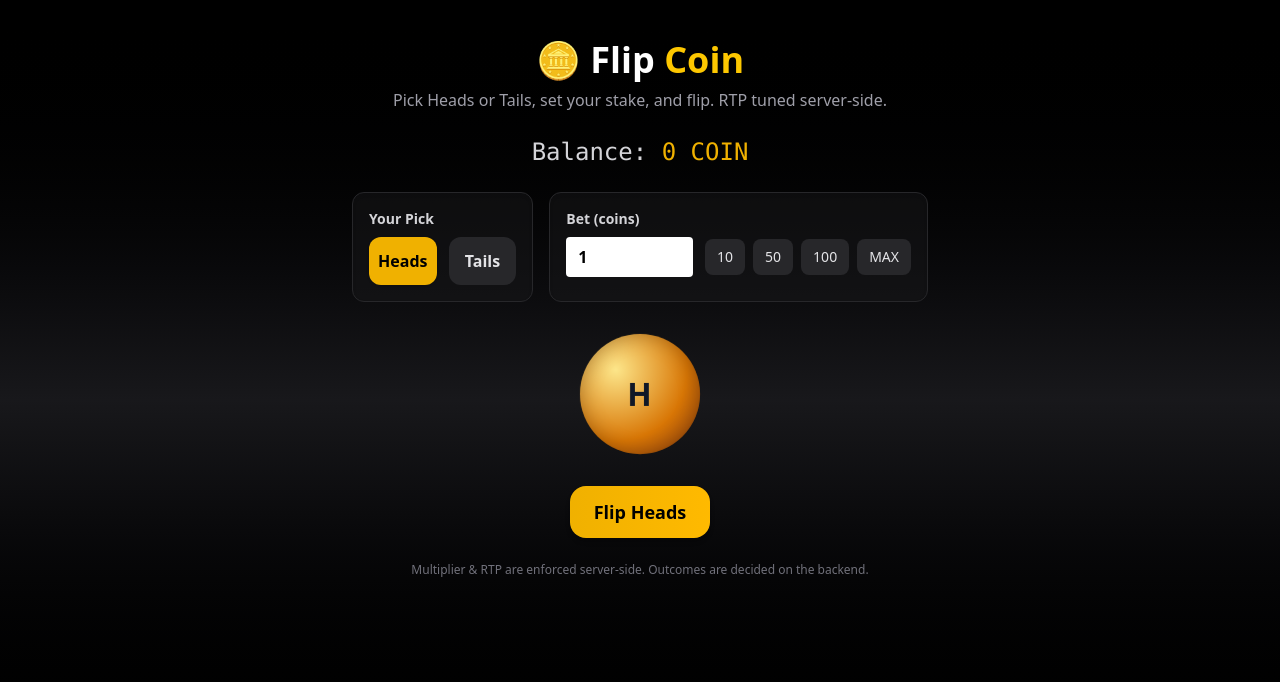
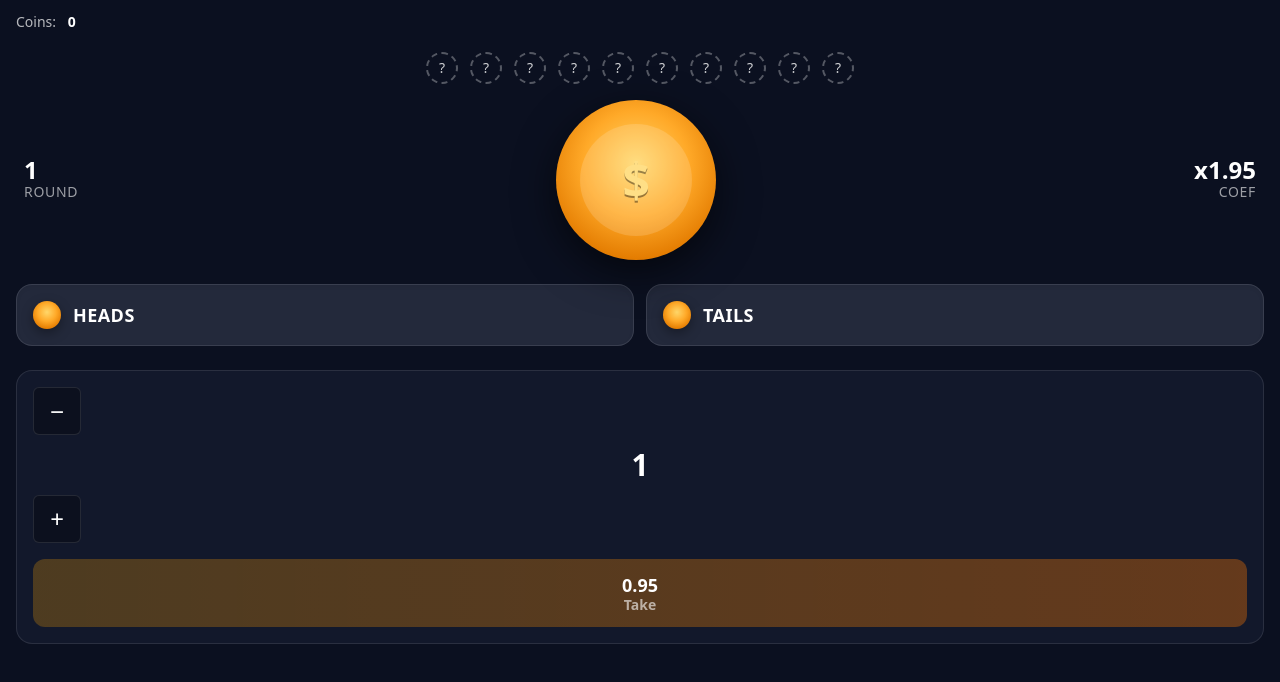
Before and after one commit to muhammadusama985/casino-telegram-app, a React (Vite) app: page /coinflip in a window 1280 px wide. Shown: the top 682 px of the page. Built offline with nearby package versions, Linux system fonts and the light colour scheme; no server answers; what @tonconnect/ui-react would draw is missing.

Commit message:
coinflip logic added

```diff
--- a/src/api.js
+++ b/src/api.js
@@ -133,9 +133,10 @@ export const games = {
   },
 
   /** Coinflip: pick 'H' or 'T' */
-  coinflip(stakeCoins, pick = "H") {
-    return this.bet({ game: "coinflip", stakeCoins, input: { pick } });
-  },
+  // new (accept optional extraInput and merge it):
+coinflip(stakeCoins, pick = "H", extraInput = {}) {
+  return this.bet({ game: "coinflip", stakeCoins, input: { pick, ...extraInput } });
+},
 
   /**
    * Dice wrapper — supports BOTH legacy and new over/under mode.
--- a/src/pages/CoinFlip.jsx
+++ b/src/pages/CoinFlip.jsx
@@ -1,101 +1,96 @@
-// src/pages/FlipCoin.jsx
-import { useEffect, useState } from "react";
-import { telegramAuth, getBalance, games } from "../api"; // same trio you use in MainLayout
+// src/pages/Coinflip.jsx
+import { useEffect, useMemo, useState } from "react";
+import { telegramAuth, getBalance, games } from "../api";
 
-// ---------- helpers ----------
-function toNum(v) {
-  if (typeof v === "number") return Number.isFinite(v) ? v : 0;
+import flipSound from "../assets/diceRoll.mp3"; // reuse
+import winSound from "../assets/win.mp3";
+import loseSound from "../assets/lose.mp3";
+
+// helpers
+const fmt = (n) =>
+  Number(n).toLocaleString(undefined, {
+    minimumFractionDigits: 0,
+    maximumFractionDigits: 2,
+  });
+function formatCoins(v) {
   const n = Number(v);
-  return Number.isFinite(n) ? n : 0;
+  if (!Number.isFinite(n)) return "0";
+  return n.toLocaleString(undefined, { minimumFractionDigits: 0, maximumFractionDigits: 2 });
 }
-const fmtCoins = (n) =>
-  Number.isFinite(Number(n)) ? Number(n).toLocaleString("en-US") : "0";
-const clampInt = (v, min, max) => {
-  const n = Math.floor(Number(v || 0));
-  if (!Number.isFinite(n)) return min;
-  return Math.max(min, Math.min(max ?? n, n));
-};
 
-export default function FlipCoin() {
-  // ---- coins managed with the EXACT logic you use in MainLayout ----
+// === Streak boost config (UI-only multiplier behavior) ===
+const STREAK_BOOST_PER_WIN = 0.05;   // +5% per consecutive win
+const TRAIL_LEN = 10;
+
+export default function Coinflip() {
+  // ----- session / balance -----
   const [coins, setCoins] = useState(0);
 
-  // ---- UI state ----
+  // ----- UI / game state -----
   const [bet, setBet] = useState(1);
-  const [pick, setPick] = useState("H"); // 'H' or 'T'
-  const [result, setResult] = useState("");
+
+  // Base coef (server multiplier). We boost visually based on streak.
+  const [baseCoef, setBaseCoef] = useState(1.95);
+
+  // Effective coef shown = baseCoef * (1 + 0.05*streak)
+  const [streak, setStreak] = useState(0);
+  const effectiveCoef = useMemo(
+    () => Number((baseCoef * (1 + STREAK_BOOST_PER_WIN * streak)).toFixed(2)),
+    [baseCoef, streak]
+  );
+
+  const [round, setRound] = useState(1);
+  const [trail, setTrail] = useState(Array(TRAIL_LEN).fill("?")); // top row bubbles
   const [flipping, setFlipping] = useState(false);
+  const [resultMsg, setResultMsg] = useState("");
 
-  // coin visual state
-  const [animating, setAnimating] = useState(false);
-  const [face, setFace] = useState("H"); // which side is facing front at rest
+  // potential profit shown in the orange "Take" bar (UI-only; uses effectiveCoef)
+  const potentialProfit = useMemo(() => {
+    const p = Math.max(0, Number(bet || 0)) * Math.max(0, effectiveCoef - 1);
+    return Math.floor(p * 100) / 100;
+  }, [bet, effectiveCoef]);
 
-  // ---------- BALANCE BOOTSTRAP (same flow as your MainLayout) ----------
+  // ---------- balance bootstrap ----------
   useEffect(() => {
     let stopPolling = () => {};
-
     (async () => {
       try {
-        // 1) Login → returns user object (u)
         const u = await telegramAuth();
-
-        // Show DB coins from login payload ONLY if provided as a finite number
-        if (Number.isFinite(Number(u?.coins))) {
-          const initial = toNum(u.coins);
-          setCoins((prev) => (initial !== prev ? initial : prev));
-        }
-
-        // 2) Confirm from backend once (now that x-user-id is set)
+        if (Number.isFinite(+u?.coins)) setCoins((c) => (+u.coins !== c ? +u.coins : c));
         try {
-          const c = await getBalance(); // returns a Number
-          if (Number.isFinite(c)) setCoins((prev) => (c !== prev ? c : prev));
-        } catch {
-          /* ignore single bad read */
-        }
-
-        // 3) Start polling ONLY AFTER login succeeded
+          const b = await getBalance();
+          if (Number.isFinite(b)) setCoins((c) => (b !== c ? b : c));
+        } catch {}
         stopPolling = (() => {
           let alive = true;
           (function tick() {
             setTimeout(async () => {
               if (!alive) return;
               try {
-                const c = await getBalance();
-                if (Number.isFinite(c)) setCoins((prev) => (c !== prev ? c : prev));
-              } catch {
-                /* ignore failed poll; do not set 0 */
-              } finally {
+                const b = await getBalance();
+                if (Number.isFinite(b)) setCoins((c) => (b !== c ? b : c));
+              } catch {} finally {
                 if (alive) tick();
               }
             }, 4000);
           })();
-          return () => {
-            alive = false;
-          };
+          return () => { alive = false; };
         })();
       } catch (e) {
-        console.error("[FlipCoin] telegramAuth failed:", e);
+        console.error("[Coinflip] telegramAuth failed:", e);
       }
     })();
+    return () => { stopPolling?.(); };
+  }, []);
 
-    return () => {
-      stopPolling?.();
-    };
-  }, []); // eslint-disable-line react-hooks/exhaustive-deps
-
-  // 🔔 Same refresh hooks as MainLayout (event + tab visibility)
   useEffect(() => {
     const refresh = async () => {
       try {
-        const c = await getBalance();
-        if (Number.isFinite(c)) setCoins((prev) => (c !== prev ? c : prev));
-      } catch {
-        /* ignore errors so we don't overwrite with 0 */
-      }
+        const b = await getBalance();
+        if (Number.isFinite(b)) setCoins((c) => (b !== c ? b : c));
+      } catch {}
     };
-    const onVisible = () => {
-      if (document.visibilityState === "visible") refresh();
-    };
+    const onVisible = () => { if (document.visibilityState === "visible") refresh(); };
     window.addEventListener("balance:refresh", refresh);
     document.addEventListener("visibilitychange", onVisible);
     return () => {
@@ -104,47 +99,59 @@ export default function FlipCoin() {
     };
   }, []);
 
-  // ---------- flip / bet ----------
-  const onFlip = async () => {
-    const stake = clampInt(bet, 1);
-    if (stake <= 0) return alert("Enter a valid bet (>= 1).");
+  // ---------- actions ----------
+  const placeBet = async (side) => {
+    if (flipping) return;
+    const stake = Math.max(1, Math.floor(Number(bet || 0)));
+    if (!Number.isFinite(stake) || stake <= 0) return alert("Enter a valid bet (>= 1).");
     if (Number(coins) < stake) return alert("Not enough coins.");
 
-    setResult("");
     setFlipping(true);
-    setAnimating(true); // start CSS animation
+    setResultMsg("");
+    try { new Audio(flipSound).play().catch(() => {}); } catch {}
 
-    const start = Date.now();
     try {
-      // Server decides outcome (RTP-aware) and updates Mongo balance
-      const res = await games.coinflip(stake, pick); // { result, payout, newBalance, details:{pick, landed, pWin, m} }
+const res = await games.coinflip(stake, side === "H" ? "H" : "T", { streak });
 
-      // ensure animation feels good (at least ~900ms)
-      const minMs = 900;
-      const elapsed = Date.now() - start;
-      if (elapsed < minMs) {
-        await new Promise((r) => setTimeout(r, minMs - elapsed));
-      }
+      // Sync base coef from engine if it reports details.m (so "default" is accurate)
+      const m = Number(res?.details?.m);
+      if (Number.isFinite(m) && m > 0) setBaseCoef(m);
 
-      // stop animation and show the actual landed side
-      const landed = res?.details?.landed === "T" ? "T" : "H";
-      setAnimating(false);
-      setFace(landed);
-
-      // Apply server truth immediately
       if (Number.isFinite(res?.newBalance)) {
         setCoins((prev) => (res.newBalance !== prev ? res.newBalance : prev));
       }
 
-      // 🔴 KEY CHANGE: decide win/lose by comparing your pick with the landed side
-      const isWin = landed === pick;
-      if (isWin) {
-        setResult(`🎉 You Win! +${res?.payout ?? 0}`);
+      // Use landed from backend to paint bubbles with 'H' or 'T'
+      const landed = (res?.details?.landed === "T") ? "T" : "H";
+
+      // advance round number
+      setRound((r) => r + 1);
+
+      if (res?.result === "win") {
+        // fill bubbles with H/T for consecutive wins
+        setTrail((prev) => {
+          const next = [landed, ...prev];
+          return next.slice(0, TRAIL_LEN);
+        });
+        // increase streak -> raises shown multiplier
+        setStreak((s) => s + 1);
+
+        const profit = Math.max(0, (res.payout ?? 0) - stake);
+        const msg = `🎉 You Win! +${fmt(profit)}`;
+        setResultMsg(msg);
+        try { new Audio(winSound).play().catch(() => {}); } catch {}
+        alert(msg);
       } else {
-        setResult(`❌ You Lose! -${stake}`);
+        // reset on loss: multiplier back to default and clear bubbles
+        setStreak(0);
+        setTrail(Array(TRAIL_LEN).fill("?"));
+
+        const msg = `❌ You Lose! -${fmt(stake)}`;
+        setResultMsg(msg);
+        try { new Audio(loseSound).play().catch(() => {}); } catch {}
+        alert(msg);
       }
 
-      // Notify the rest of the app to refresh too
       window.dispatchEvent(new Event("balance:refresh"));
     } catch (e) {
       const msg = String(e?.message || "");
@@ -157,173 +164,158 @@ export default function FlipCoin() {
     }
   };
 
-  // ---------- UI ----------
   return (
-    <div className="min-h-screen bg-gradient-to-b from-black via-zinc-900 to-black px-4 py-10 text-white">
-      {/* local styles for the coin flip */}
-      <style>{`
-        .coin-scene { perspective: 900px; }
-        .coin {
-          width: 120px; height: 120px;
-          position: relative;
-          transform-style: preserve-3d;
-          border-radius: 9999px;
-        }
-        .coin.animate {
-          animation: coinflip 0.6s linear infinite;
-        }
-        @keyframes coinflip {
-          0%   { transform: rotateY(0deg) }
-          100% { transform: rotateY(1800deg) }
-        }
-        .coin-face {
-          position: absolute; inset: 0;
-          display: grid; place-items: center;
-          border-radius: 9999px;
-          backface-visibility: hidden;
-          font-weight: 800; font-size: 2rem; letter-spacing: 0.04em;
-        }
-        .coin-front {
-          background: radial-gradient(circle at 30% 30%, #fde68a, #d97706 60%, #92400e 95%);
-          color: #111827;
-          transform: rotateY(0deg) translateZ(1px);
-          box-shadow: inset 0 0 20px rgba(0,0,0,0.25);
-        }
-        .coin-back {
-          background: radial-gradient(circle at 30% 30%, #a7f3d0, #059669 60%, #065f46 95%);
-          color: #081016;
-          transform: rotateY(180deg) translateZ(1px);
-          box-shadow: inset 0 0 20px rgba(0,0,0,0.25);
-        }
-      `}</style>
+    <div className="min-h-screen bg-[#0B1020] text-white flex flex-col items-stretch">
+      {/* ===== Coins header (same as Dice) ===== */}
+      <div className="flex items-center justify-between px-4 py-3">
+        <div className="text-sm">
+          <span className="opacity-70 mr-2">Coins: </span>
+          <span className="font-bold">{formatCoins(coins)}</span>
+        </div>
+      </div>
 
-      <div className="max-w-xl mx-auto">
-        <h1 className="text-4xl font-extrabold mb-2 text-center">
-          🪙 Flip&nbsp;<span className="text-yellow-400">Coin</span>
-        </h1>
-        <p className="text-center text-zinc-400 mb-6">
-          Pick Heads or Tails, set your stake, and flip. RTP tuned server-side.
-        </p>
+      {/* top progress bubbles: show '?' or 'H'/'T' for win streak */}
+      <div className="flex items-center justify-center gap-3 px-4 pt-2">
+        {trail.map((ch, i) => (
+          <div
+            key={i}
+            className={`w-8 h-8 rounded-full border-2 ${ch === "?" ? "border-dashed border-white/30" : "border-emerald-400/70"} flex items-center justify-center text-sm`}
+          >
+            <span className={`${ch === "?" ? "opacity-80" : "font-bold"}`}>{ch}</span>
+          </div>
+        ))}
+      </div>
 
-        <div className="text-2xl mb-6 text-center font-mono text-zinc-300">
-          Balance: <span className="text-yellow-500">{fmtCoins(toNum(coins))} COIN</span>
+      {/* main coin / coef row */}
+      <div className="flex items-center justify-between px-6 mt-4">
+        <div className="text-left">
+          <div className="text-2xl font-bold leading-none">{round}</div>
+          <div className="uppercase tracking-wider text-white/60 text-sm">Round</div>
         </div>
 
-        {/* Controls */}
-        <div className="grid grid-cols-1 md:grid-cols-3 gap-4 mb-8">
-          {/* Pick */}
-          <div className="bg-zinc-900/50 p-4 rounded-xl border border-zinc-800 shadow-inner">
-            <div className="text-sm font-semibold text-zinc-300 mb-2">Your Pick</div>
-            <div className="grid grid-cols-2 gap-3">
-              <button
-                onClick={() => setPick("H")}
-                className={`h-12 rounded-xl font-semibold transition ${
-                  pick === "H"
-                    ? "bg-yellow-500 text-black shadow"
-                    : "bg-zinc-800 text-zinc-200 hover:bg-zinc-700"
-                }`}
-              >
-                Heads
-              </button>
-              <button
-                onClick={() => setPick("T")}
-                className={`h-12 rounded-xl font-semibold transition ${
-                  pick === "T"
-                    ? "bg-emerald-500 text-black shadow"
-                    : "bg-zinc-800 text-zinc-200 hover:bg-zinc-700"
-                }`}
-              >
-                Tails
-              </button>
+        {/* center coin */}
+        <div
+          className={`relative w-40 h-40 rounded-full mx-4 flex items-center justify-center transition-transform duration-500 ${
+            flipping ? "animate-spin-slow" : ""
+          }`}
+          style={{
+            boxShadow: "0 12px 40px rgba(0,0,0,0.6)",
+            background:
+              "radial-gradient(60% 60% at 50% 40%, #FFD76A 0%, #FFA928 55%, #E37B00 100%)",
+          }}
+        >
+          <div className="w-28 h-28 rounded-full bg-white/15 flex items-center justify-center">
+            <div className="text-5xl font-black text-[#FFDF86] drop-shadow-[0_2px_0_rgba(0,0,0,0.4)]">$</div>
+          </div>
+        </div>
+
+        <div className="text-right">
+          <div className="text-2xl font-extrabold leading-none">x{effectiveCoef.toFixed(2)}</div>
+          <div className="uppercase tracking-wider text-white/60 text-sm">Coef</div>
+        </div>
+      </div>
+
+      {/* buttons: Heads / Tails */}
+      <div className="px-4 mt-6 grid grid-cols-2 gap-3">
+        <button
+          disabled={flipping}
+          onClick={() => placeBet("H")}
+          className={`rounded-2xl px-4 py-4 bg-[#23293B] text-left shadow-inner border border-white/10 ${
+            flipping ? "opacity-60 cursor-not-allowed" : "active:scale-[0.98]"
+          }`}
+        >
+          <div className="flex items-center gap-3">
+            <MiniCoin />
+            <span className="text-lg font-semibold tracking-wide">HEADS</span>
+          </div>
+        </button>
+        <button
+          disabled={flipping}
+          onClick={() => placeBet("T")}
+          className={`rounded-2xl px-4 py-4 bg-[#23293B] text-left shadow-inner border border-white/10 ${
+            flipping ? "opacity-60 cursor-not-allowed" : "active:scale-[0.98]"
+          }`}
+        >
+          <div className="flex items-center gap-3">
+            <MiniCoin />
+            <span className="text-lg font-semibold tracking-wide">TAILS</span>
+          </div>
+        </button>
+      </div>
+
+      {/* bet row */}
+      <div className="px-4 mt-6">
+        <div className="rounded-2xl bg-[#12182B] border border-white/10 p-4">
+          <div className="grid grid-cols-[auto,1fr,auto] items-center gap-3">
+            <button
+              onClick={() => setBet((b) => Math.max(1, Math.floor(Number(b || 0)) - 1))}
+              className="w-12 h-12 min-w-[44px] min-h-[44px] rounded-md bg-black/30 border border-white/10 text-2xl leading-none"
+            >−</button>
+            <div className="text-center">
+              <span className="text-3xl font-extrabold">{fmt(bet)}</span>
+
             </div>
+            <button
+              onClick={() => setBet((b) => Math.max(1, Math.floor(Number(b || 0)) + 1))}
+              className="w-12 h-12 min-w-[44px] min-h-[44px] rounded-md bg-black/30 border border-white/10 text-2xl leading-none"
+            >+</button>
           </div>
 
-          {/* Bet */}
-          <div className="bg-zinc-900/50 p-4 rounded-xl border border-zinc-800 shadow-inner md:col-span-2">
-            <div className="text-sm font-semibold text-zinc-300 mb-2">Bet (coins)</div>
-            <div className="flex items-center gap-3">
-              <input
-                type="number"
-                min="1"
-                value={bet}
-                onChange={(e) => setBet(clampInt(e.target.value, 1))}
-                className="text-black w-full px-3 py-2 rounded bg-white font-bold"
-              />
-              <div className="flex gap-2">
-                {[10, 50, 100].map((n) => (
-                  <button
-                    key={n}
-                    onClick={() => setBet(n)}
-                    className="px-3 py-2 rounded-lg bg-zinc-800 text-zinc-200 hover:bg-zinc-700 text-sm"
-                  >
-                    {n}
-                  </button>
-                ))}
-                <button
-                  onClick={() => setBet(Math.max(1, Math.floor(coins)))}
-                  className="px-3 py-2 rounded-lg bg-zinc-800 text-zinc-200 hover:bg-zinc-700 text-sm"
-                >
-                  MAX
-                </button>
+          {/* orange take bar */}
+          <div className="mt-4">
+            <div
+              className="w-full rounded-xl py-3 text-center font-semibold"
+              style={{
+                background:
+                  "linear-gradient(90deg, rgba(255,165,0,0.25) 0%, rgba(255,120,0,0.35) 100%)",
+              }}
+            >
+              <div className="text-lg">
+                {fmt(potentialProfit)}
               </div>
+              <div className="text-sm opacity-60 -mt-1">Take</div>
             </div>
           </div>
         </div>
+      </div>
 
-        {/* Coin visual */}
-        <div className="coin-scene mx-auto mb-8 grid place-items-center">
+      {/* result toast */}
+      {resultMsg && (
+        <div className="px-4 mt-4">
           <div
-            className={`coin ${animating ? "animate" : ""}`}
-            style={{
-              transform:
-                animating
-                  ? undefined
-                  : face === "H"
-                  ? "rotateY(0deg)"
-                  : "rotateY(180deg)",
-              transition: animating ? "none" : "transform 340ms ease-out",
-            }}
+            className={`rounded-xl px-4 py-3 text-center font-semibold ${
+              resultMsg.includes("Win")
+                ? "bg-emerald-600/30 text-emerald-200"
+                : "bg-rose-600/30 text-rose-200"
+            }`}
           >
-            <div className="coin-face coin-front">H</div>
-            <div className="coin-face coin-back">T</div>
+            {resultMsg}
           </div>
         </div>
+      )}
 
-        {/* Flip button */}
-        <div className="text-center">
-          <button
-            onClick={onFlip}
-            disabled={flipping}
-            className={`px-6 py-3 rounded-2xl font-bold text-lg shadow-md transition-all duration-200 ${
-              flipping
-                ? "bg-yellow-300 text-black opacity-70 cursor-not-allowed"
-                : "bg-gradient-to-r from-yellow-500 to-amber-400 hover:from-yellow-400 hover:to-amber-300 text-black"
-            }`}
-          >
-            {flipping ? "Flipping..." : `Flip ${pick === "H" ? "Heads" : "Tails"}`}
-          </button>
-        </div>
+      {/* safe area spacer */}
+      <div style={{ height: "calc(env(safe-area-inset-bottom, 0px) + 24px)" }} />
 
-        {/* Result */}
-        {result && (
-          <div
-            className={`mt-6 px-6 py-4 text-center rounded-xl font-semibold text-lg ${
-              result.includes("Win")
-                ? "bg-green-600 text-white shadow-lg"
-                : result.includes("Lose")
-                ? "bg-red-600 text-white shadow-lg"
-                : "bg-zinc-800 text-white"
-            }`}
-          >
-            {result}
-          </div>
-        )}
-
-        {/* Hints */}
-        <div className="mt-6 text-center text-xs text-zinc-500">
-          Multiplier & RTP are enforced server-side. Outcomes are decided on the backend.
-        </div>
-      </div>
+      {/* slow spin keyframe */}
+      <style>{`
+        @keyframes spin-slow { from { transform: rotate(0deg);} to { transform: rotate(360deg);} }
+        .animate-spin-slow { animation: spin-slow 0.9s linear infinite; }
+      `}</style>
     </div>
   );
 }
+
+/* little gradient coin used on the buttons */
+function MiniCoin() {
+  return (
+    <span
+      className="inline-block w-7 h-7 rounded-full"
+      style={{
+        background:
+          "radial-gradient(60% 60% at 50% 40%, #FFD76A 0%, #FFA928 55%, #E37B00 100%)",
+        boxShadow: "0 4px 12px rgba(0,0,0,0.35)",
+      }}
+    />
+  );
+}
```
